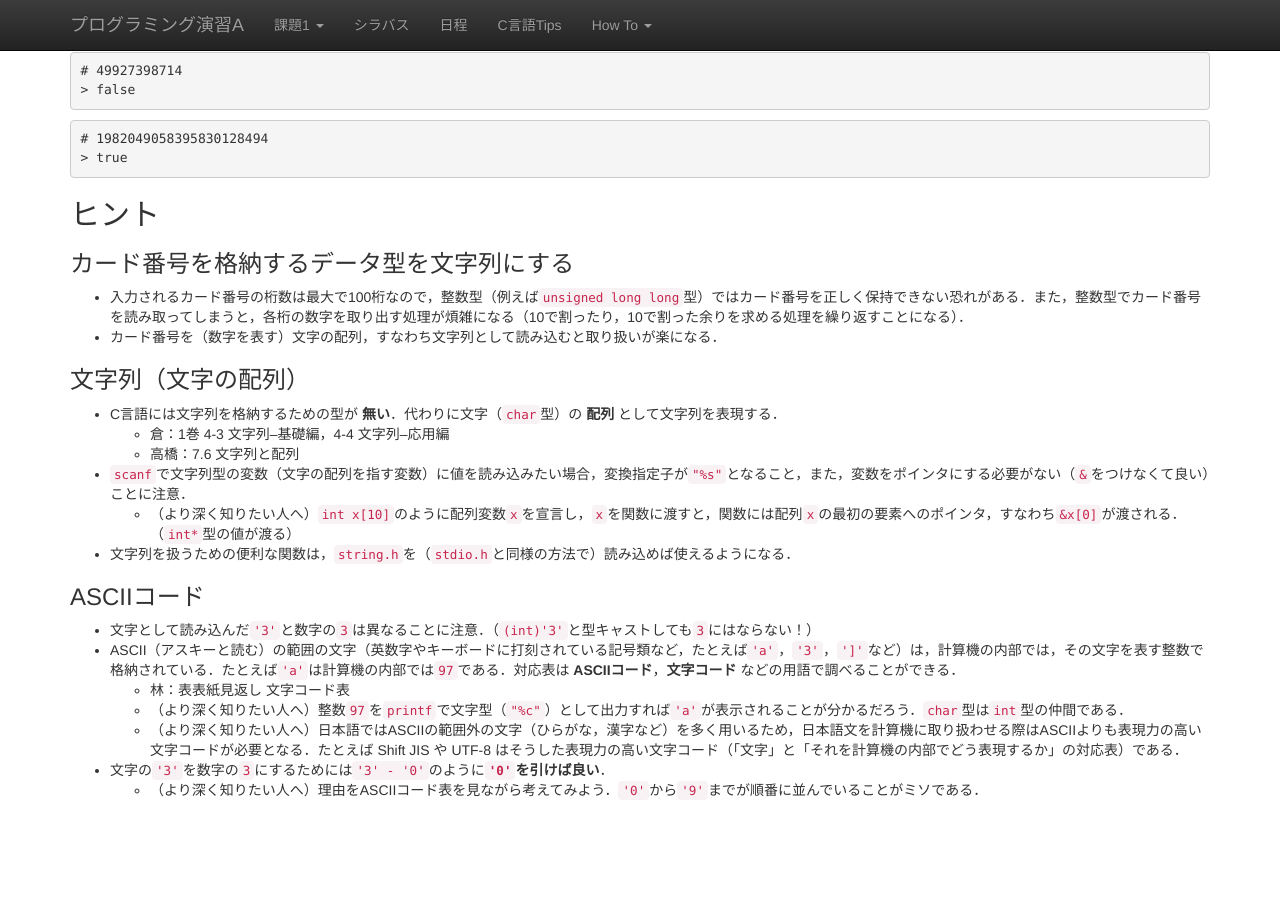
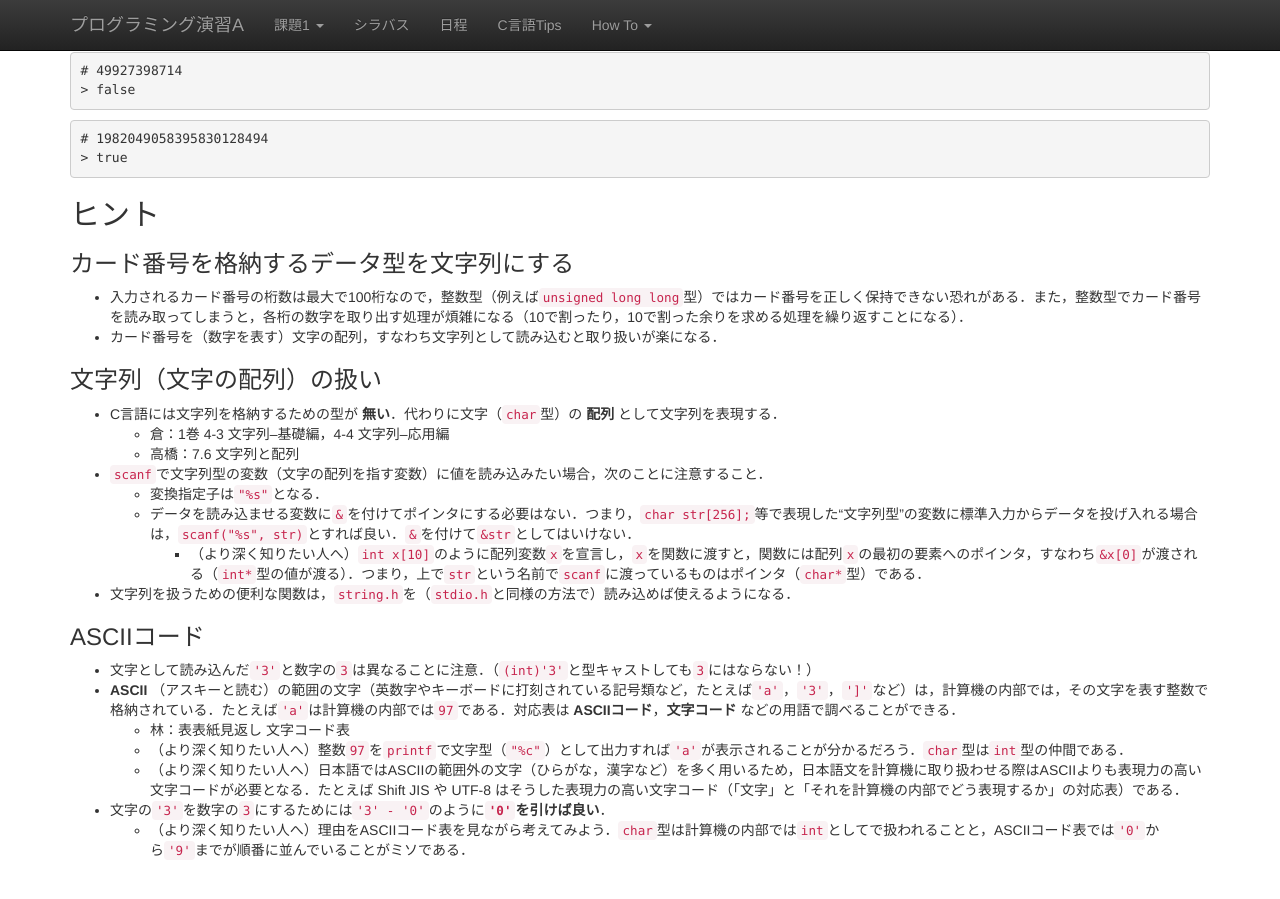
Before and after one commit to ecei-tohoku/ppa-public, a Jekyll site: the page built from kadai1/p15.md, in a window 1280 px wide and 900 px high, scrolled down 688 px. Built offline with Jekyll 4.4.1, drawn with Linux system fonts in a browser that asks for light colours; nearby versions of some CDN libraries; formulas are drawn with MathJax 3; before the commit the page ends 1528 px from its top, so only the background shows below that.

Commit message:
modify: 課題1-5, ヒント

```diff
--- a/kadai1/p15.md
+++ b/kadai1/p15.md
@@ -50,21 +50,23 @@ Luhnアルゴリズムで正当性を検証し，
 - 入力されるカード番号の桁数は最大で100桁なので，整数型（例えば`unsigned long long`型）ではカード番号を正しく保持できない恐れがある．また，整数型でカード番号を読み取ってしまうと，各桁の数字を取り出す処理が煩雑になる（10で割ったり，10で割った余りを求める処理を繰り返すことになる）．
 - カード番号を（数字を表す）文字の配列，すなわち文字列として読み込むと取り扱いが楽になる．
 
-### 文字列（文字の配列）
+### 文字列（文字の配列）の扱い
 
 - C言語には文字列を格納するための型が **無い**．代わりに文字（`char`型）の **配列** として文字列を表現する．
     - 倉：1巻 4-3 文字列--基礎編，4-4 文字列--応用編
     - 高橋：7.6 文字列と配列
-- `scanf`で文字列型の変数（文字の配列を指す変数）に値を読み込みたい場合，変換指定子が`"%s"`となること，また，変数をポインタにする必要がない（`&`をつけなくて良い）ことに注意．
-    - （より深く知りたい人へ）`int x[10]`のように配列変数`x`を宣言し，`x`を関数に渡すと，関数には配列`x`の最初の要素へのポインタ，すなわち`&x[0]`が渡される．（`int*`型の値が渡る）
+- `scanf`で文字列型の変数（文字の配列を指す変数）に値を読み込みたい場合，次のことに注意すること．
+    - 変換指定子は`"%s"`となる．
+    - データを読み込ませる変数に`&`を付けてポインタにする必要はない．つまり，`char str[256];`等で表現した“文字列型”の変数に標準入力からデータを投げ入れる場合は，`scanf("%s", str)`とすれば良い．`&`を付けて`&str`としてはいけない．
+        - （より深く知りたい人へ）`int x[10]`のように配列変数`x`を宣言し，`x`を関数に渡すと，関数には配列`x`の最初の要素へのポインタ，すなわち`&x[0]`が渡される（`int*`型の値が渡る）．つまり，上で`str`という名前で`scanf`に渡っているものはポインタ（`char*`型）である．
 - 文字列を扱うための便利な関数は，`string.h`を（`stdio.h`と同様の方法で）読み込めば使えるようになる．
 
 ### ASCIIコード
 
 - 文字として読み込んだ`'3'`と数字の`3`は異なることに注意．（`(int)'3'`と型キャストしても`3`にはならない！）
-- ASCII（アスキーと読む）の範囲の文字（英数字やキーボードに打刻されている記号類など，たとえば`'a'`，`'3'`，`']'`など）は，計算機の内部では，その文字を表す整数で格納されている．たとえば`'a'`は計算機の内部では`97`である．対応表は **ASCIIコード**，**文字コード** などの用語で調べることができる．
+- **ASCII** （アスキーと読む）の範囲の文字（英数字やキーボードに打刻されている記号類など，たとえば`'a'`，`'3'`，`']'`など）は，計算機の内部では，その文字を表す整数で格納されている．たとえば`'a'`は計算機の内部では`97`である．対応表は **ASCIIコード**，**文字コード** などの用語で調べることができる．
     - 林：表表紙見返し 文字コード表
     - （より深く知りたい人へ）整数`97`を`printf`で文字型（`"%c"`）として出力すれば`'a'`が表示されることが分かるだろう．`char`型は`int`型の仲間である．
     - （より深く知りたい人へ）日本語ではASCIIの範囲外の文字（ひらがな，漢字など）を多く用いるため，日本語文を計算機に取り扱わせる際はASCIIよりも表現力の高い文字コードが必要となる．たとえば Shift JIS や UTF-8 はそうした表現力の高い文字コード（「文字」と「それを計算機の内部でどう表現するか」の対応表）である．
 - 文字の`'3'`を数字の`3`にするためには`'3' - '0'`のように**`'0'`を引けば良い**．
-    - （より深く知りたい人へ）理由をASCIIコード表を見ながら考えてみよう．`'0'`から`'9'`までが順番に並んでいることがミソである．
+    - （より深く知りたい人へ）理由をASCIIコード表を見ながら考えてみよう．`char`型は計算機の内部では`int`としてで扱われることと，ASCIIコード表では`'0'`から`'9'`までが順番に並んでいることがミソである．
```
